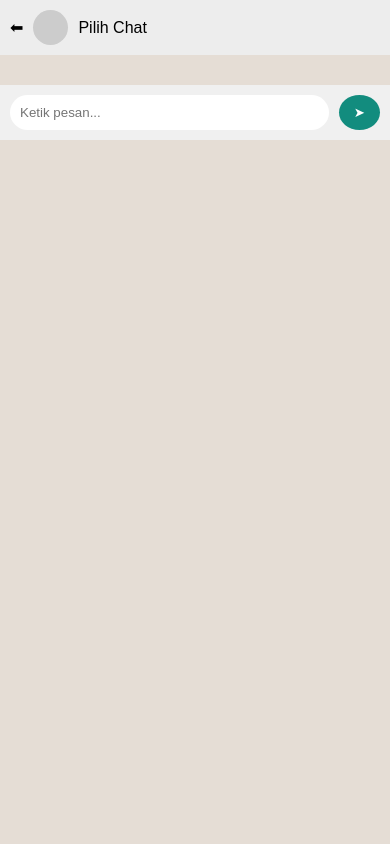
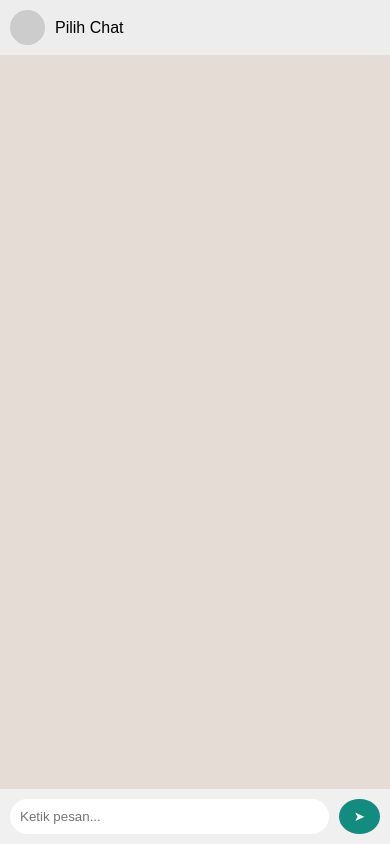
Before and after one commit to Yandboy/whatsapp-clone, a website: page public/chat.html in a window 390 px wide. Drawn offline with nearby package versions, Linux system fonts and the light colour scheme; no server answers; sample sign-in values are in the browser's storage.

Commit message:
Update style.css

```diff
--- a/public/style.css
+++ b/public/style.css
@@ -144,6 +144,7 @@ body {
   width: 70%;
   display: flex;
   flex-direction: column;
+  height: 100%;
 }
 /* HEADER */
 .chat-header {
@@ -173,6 +174,7 @@ body {
   overflow-y: auto;
   display: flex;
   flex-direction: column;
+  min-height: 0;
 }
 
 /* CHAT BUBBLE */
@@ -204,6 +206,7 @@ body {
   display: flex;
   padding: 10px;
   background: #f0f0f0;
+  flex-shrink: 0;
 }
 
 .input-box input {
@@ -225,6 +228,20 @@ body {
 @media (max-width: 768px) {
   .container {
     flex-direction: column;
+    height: 100vh;
+  }
+
+  .chat-area {
+    width: 100%;
+    height: 100vh; /* 🔥 WAJIB */
+  }
+
+  .messages {
+    flex: 1;
+    overflow-y: auto;
+  }
+  .messages {
+    scroll-behavior: smooth;
   }
 
   .sidebar {
@@ -233,16 +250,4 @@ body {
     height: 100%;
     z-index: 10;
   }
-
-  .chat-area {
-    width: 100%;
-  }
-
-  .back-btn {
-    display: block;
-  }
-
-  .msg {
-    max-width: 85%;
-  }
 }
```
